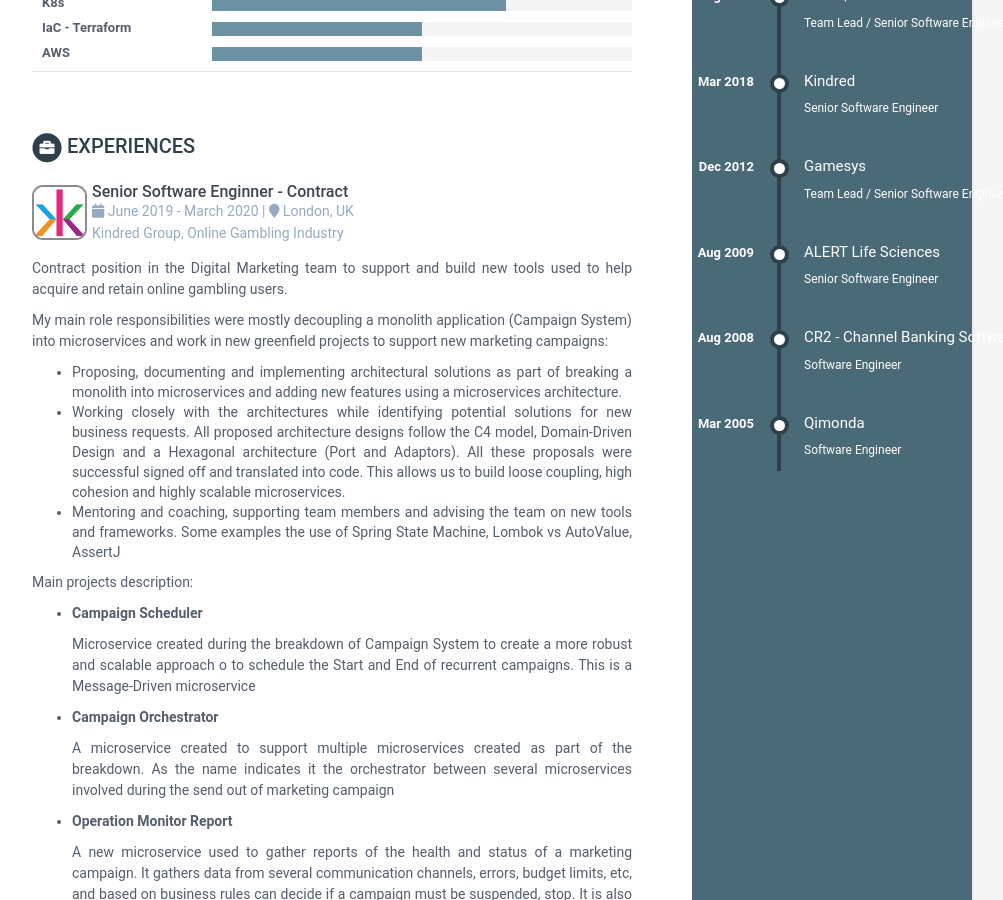
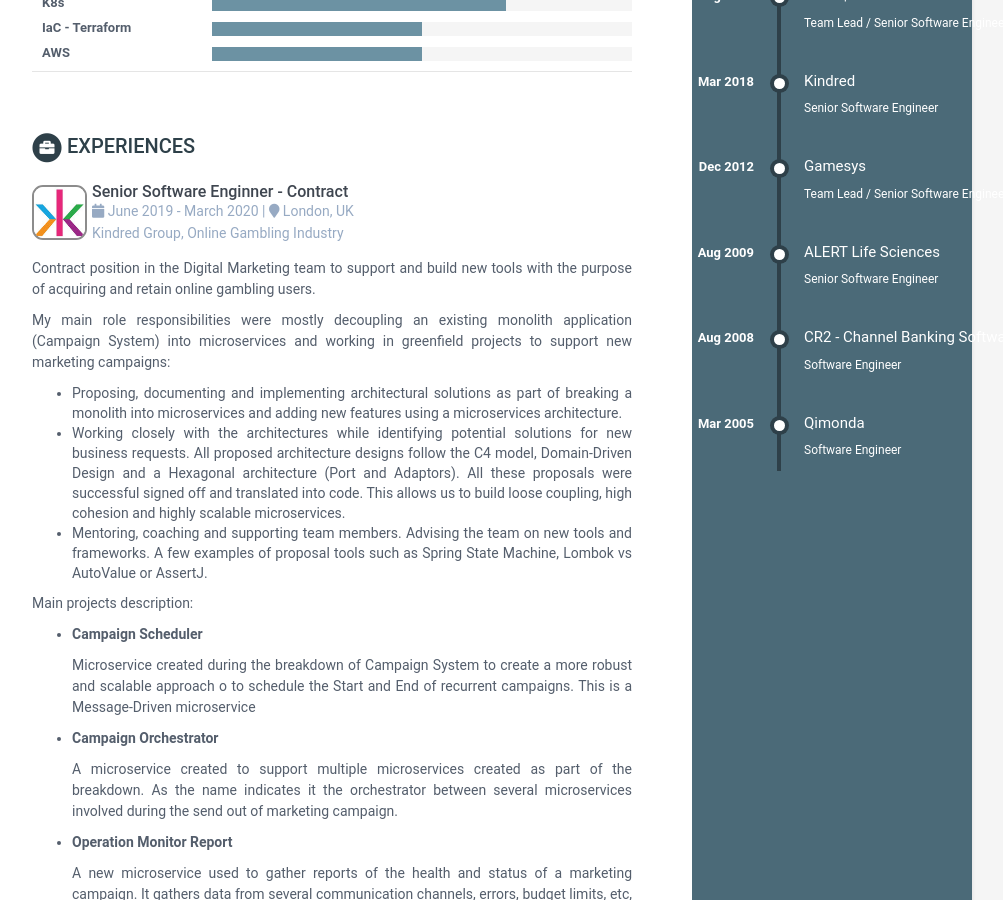
Before and after one commit to valdemarpereira/valdemarpereira.github.io, a Jekyll site: the page built from index.html, in a window 1280 px wide and 900 px high, scrolled down 1216 px. Shown: the whole window, without its empty margins (168-1171 px from the left). Built offline with Jekyll 4.4.1, drawn with Linux system fonts in a browser that asks for light colours.

Commit message:
a few more tweaks

```diff
--- a/_data/data.yml
+++ b/_data/data.yml
@@ -96,15 +96,15 @@ experiences:
       location: London, UK
       logo: kindred.jpeg
       details: |
-        Contract position in the Digital Marketing team to support and build new tools used to help acquire and retain online gambling users.
+        Contract position in the Digital Marketing team to support and build new tools with the purpose of acquiring and retain online gambling users.
 
-        My main role responsibilities were mostly decoupling a monolith application (Campaign System) into microservices and work in new greenfield projects to support new marketing campaigns:
+        My main role responsibilities were mostly decoupling an existing monolith application (Campaign System) into microservices and working in greenfield projects to support new marketing campaigns:
 
         - Proposing, documenting and implementing architectural solutions as part of breaking a monolith into microservices and adding new features using a microservices architecture.
         - Working closely with the architectures while identifying potential solutions for new business requests. All proposed architecture designs follow the C4 model, Domain-Driven Design
           and a Hexagonal architecture (Port and Adaptors). All these proposals were successful signed off and translated into code.
           This allows us to build loose coupling, high cohesion and highly scalable microservices.
-        - Mentoring and coaching, supporting team members and advising the team on new tools and frameworks. Some examples the use of Spring State Machine, Lombok vs AutoValue, AssertJ
+        - Mentoring, coaching and supporting team members. Advising the team on new tools and frameworks. A few examples of proposal tools such as Spring State Machine, Lombok vs AutoValue or AssertJ.
 
         Main projects description:
 
@@ -116,7 +116,7 @@ experiences:
         - <b>Campaign Orchestrator</b>
 
           A microservice created to support multiple microservices created as part of the breakdown. As the name indicates it the orchestrator between several microservices involved during the send out of
-          marketing campaign
+          marketing campaign.
 
         - <b>Operation Monitor Report</b>
 
```
